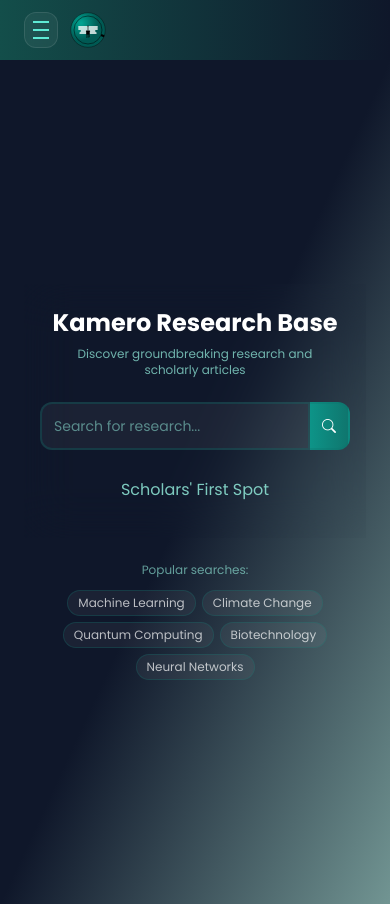
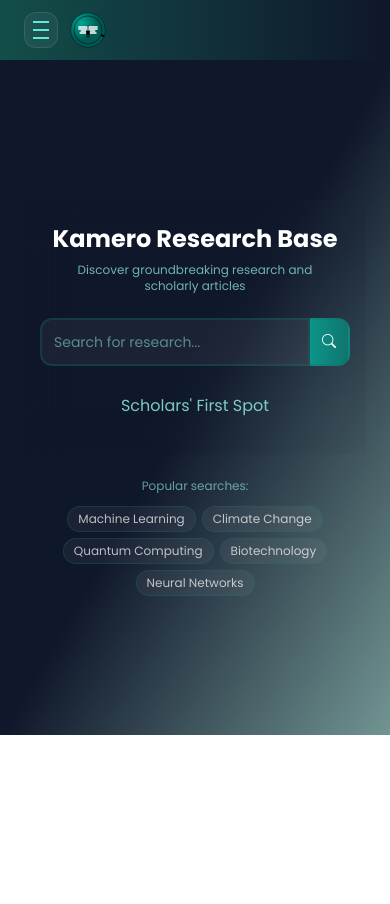
Before and after one commit to kamero-research-base/landing, a Next.js app: page / in a window 390 px wide. After the commit the page ends 844 px from the top, so only its background shows below. Built offline with nearby package versions, Linux system fonts and the light colour scheme.

Commit message:
New Interface and Features 8

```diff
--- a/app/pages/home.tsx
+++ b/app/pages/home.tsx
@@ -23,11 +23,11 @@ const HomePage = () => {
       {isOpen && <SideBar />}
 
       <main
-        className="min-h-[100dvh] w-full bg-gradient-to-br from-slate-900 via-slate-900 to-teal-900/60"
+        className="min-h-[80dvh] w-full bg-gradient-to-br from-slate-900 via-slate-900 to-teal-900/60"
         onClick={closeSideBar}
       >
         {/* Search Section */}
-        <div className="w-full h-screen flex justify-center items-center px-3 sm:px-4 lg:px-6">
+        <div className="w-full h-[80vh] sm:h-screen flex justify-center items-center px-3 sm:px-4 lg:px-6">
           <div className="flex flex-col justify-center items-center p-3 sm:p-4 lg:p-6 rounded-2xl w-full max-w-6xl">
             {/* Main Search Card */}
             <div className={`
```
